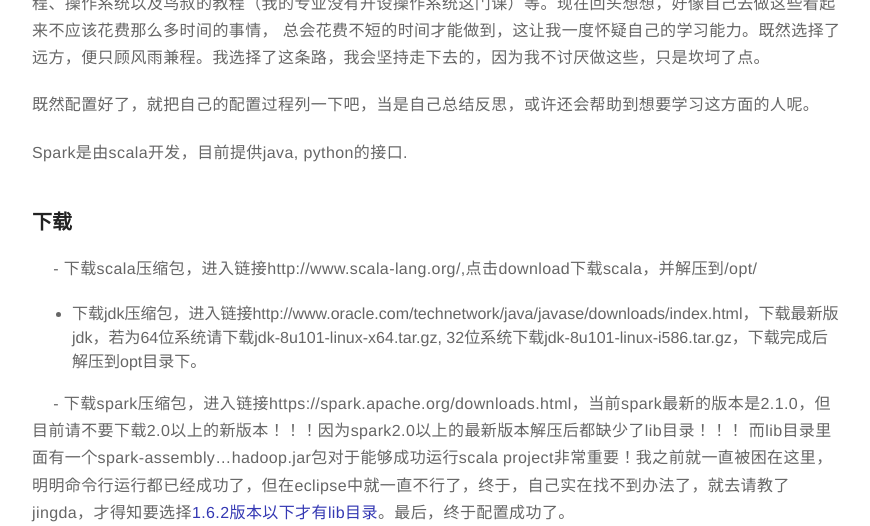
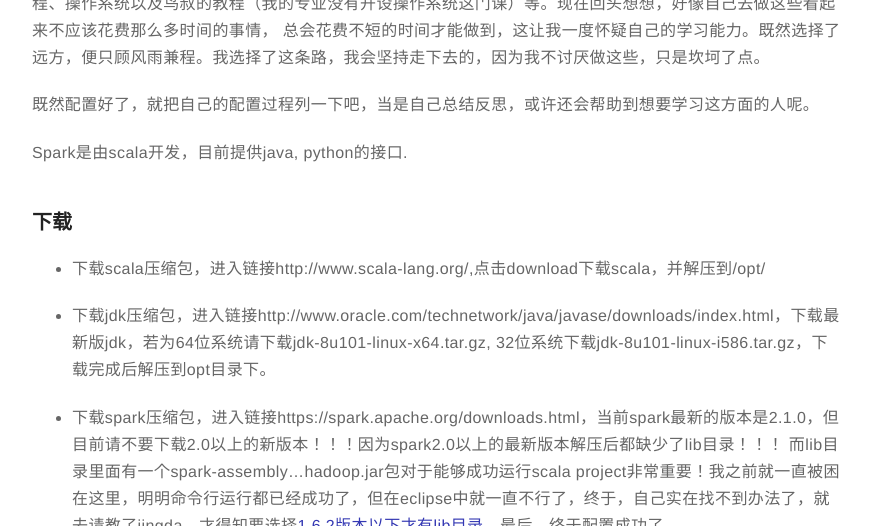
Before and after one commit to siqi-xu/siqi-xu.github.io, a Jekyll site: the page built from _posts/2016-10-05-Spark-Scala-Eclipse-Ubuntu.md, in a window 1280 px wide and 1400 px high, scrolled down 583 px, cut to the strip 0-526 px from the top of the window. Shown: the whole strip, without its empty margins (203-1073 px from the left). Built offline with Jekyll 4.4.1, drawn with Linux system fonts in a browser that asks for light colours; some of the changed text lies outside the part shown.

````diff
--- a/_posts/2016-10-05-Spark-Scala-Eclipse-Ubuntu.md
+++ b/_posts/2016-10-05-Spark-Scala-Eclipse-Ubuntu.md
@@ -24,21 +24,21 @@ Spark,第一次听到这个词，其实并没有反应是星火英语，也没
 Spark是由scala开发，目前提供java, python的接口.
 
 ### 下载
-　 - 下载scala压缩包，进入链接http://www.scala-lang.org/,点击download下载scala，并解压到/opt/
+- 下载scala压缩包，进入链接http://www.scala-lang.org/,点击download下载scala，并解压到/opt/
 
-   - 下载jdk压缩包，进入链接http://www.oracle.com/technetwork/java/javase/downloads/index.html，下载最新版jdk，若为64位系统请下载jdk-8u101-linux-x64.tar.gz, 32位系统下载jdk-8u101-linux-i586.tar.gz，下载完成后解压到opt目录下。
+- 下载jdk压缩包，进入链接http://www.oracle.com/technetwork/java/javase/downloads/index.html，下载最新版jdk，若为64位系统请下载jdk-8u101-linux-x64.tar.gz, 32位系统下载jdk-8u101-linux-i586.tar.gz，下载完成后解压到opt目录下。
 
-　 - 下载spark压缩包，进入链接https://spark.apache.org/downloads.html，当前spark最新的版本是2.1.0，但目前请不要下载2.0以上的新版本！！！因为spark2.0以上的最新版本解压后都缺少了lib目录！！！ 而lib目录里面有一个spark-assembly...hadoop.jar包对于能够成功运行scala project非常重要！我之前就一直被困在这里，明明命令行运行都已经成功了，但在eclipse中就一直不行了，终于，自己实在找不到办法了，就去请教了jingda，才得知要选择**1.6.2版本以下才有lib目录**。最后，终于配置成功了。
+- 下载spark压缩包，进入链接https://spark.apache.org/downloads.html，当前spark最新的版本是2.1.0，但目前请不要下载2.0以上的新版本！！！因为spark2.0以上的最新版本解压后都缺少了lib目录！！！ 而lib目录里面有一个spark-assembly...hadoop.jar包对于能够成功运行scala project非常重要！我之前就一直被困在这里，明明命令行运行都已经成功了，但在eclipse中就一直不行了，终于，自己实在找不到办法了，就去请教了jingda，才得知要选择**1.6.2版本以下才有lib目录**。最后，终于配置成功了。
 
 ![](img/2016-10-05-0.jpg)
 
- - 下载带Scala-SDK的eclipse，配置好spark、scala环境之后就可以直接运行scala project了，不用再去安装其他插件，因此我推荐下载带Scala SDK版eclipse，解压到相应目录就可以使用了。
+- 下载带Scala-SDK的eclipse，配置好spark、scala环境之后就可以直接运行scala project了，不用再去安装其他插件，因此我推荐下载带Scala SDK版eclipse，解压到相应目录就可以使用了。
 
 ![](img/2016-10-05-1.jpg)
 
 ### 配置环境变量
 　　配置环境变量,编辑/etc/profile,执行以下命令
-　　sudo gedit /etc/profile
+　　`sudo gedit /etc/profile`
        在文件最下方增加（注意版本）：
        ```
           #Seeting JDK JDK环境变量
@@ -54,7 +54,7 @@ Spark是由scala开发，目前提供java, python的接口.
           #PythonPath 将Spark中的pySpark模块增加的Python环境中
             export PYTHONPATH=/opt/spark-hadoop/python
             ```
-　　保存文件， 重启电脑，使/etc/profile永久生效，临时生效，打开命令窗口，执行 source /etc/profile  在当前窗口生效.
+　　保存文件， 重启电脑，使/etc/profile永久生效，临时生效，打开命令窗口，执行 `source /etc/profile`  在当前窗口生效.
 
 ### 测试
 测试安装结果,打开命令窗口，切换到Spark根目录 `cd /opt/spark-hadoop`
@@ -65,15 +65,15 @@ Spark是由scala开发，目前提供java, python的接口.
 
 这里我们可以通过word count这个例子来感受下Spark任务的执行过程。启动spark-shell后，会打开Scala命令行，然后按照以下步骤输入脚本：
 
-步骤1   输入val lines = sc.textFile("./README.md", 2)，执行结果如图
+步骤1   输入`val lines = sc.textFile("./README.md", 2)`，执行结果如图
 ![](img/2016-10-05-a.jpg)
-步骤2   输入val words = lines.flatMap(line => line.split(" "))，执行结果
+步骤2   输入`val words = lines.flatMap(line => line.split(" "))`，执行结果
 ![](img/2016-10-05-b.jpg)
-步骤3   输入val ones = words.map(w => (w,1))，执行结果
+步骤3   输入`val ones = words.map(w => (w,1))`，执行结果
 ![](img/2016-10-05-c.jpg)
-步骤4   输入val counts = ones.reduceByKey(_ + _)，执行结果
+步骤4   输入`val counts = ones.reduceByKey(_ + _)`，执行结果
 ![](img/2016-10-05-d.jpg)
-步骤5   输入counts.foreach(println)，任务执行过程如图，输出结果
+步骤5   输入`counts.foreach(println)`，任务执行过程如图，输出结果
 ![](img/2016-10-05-e.jpg)
 ![](img/2016-10-05-f.jpg)
 ![](img/2016-10-05-g.jpg)
````
